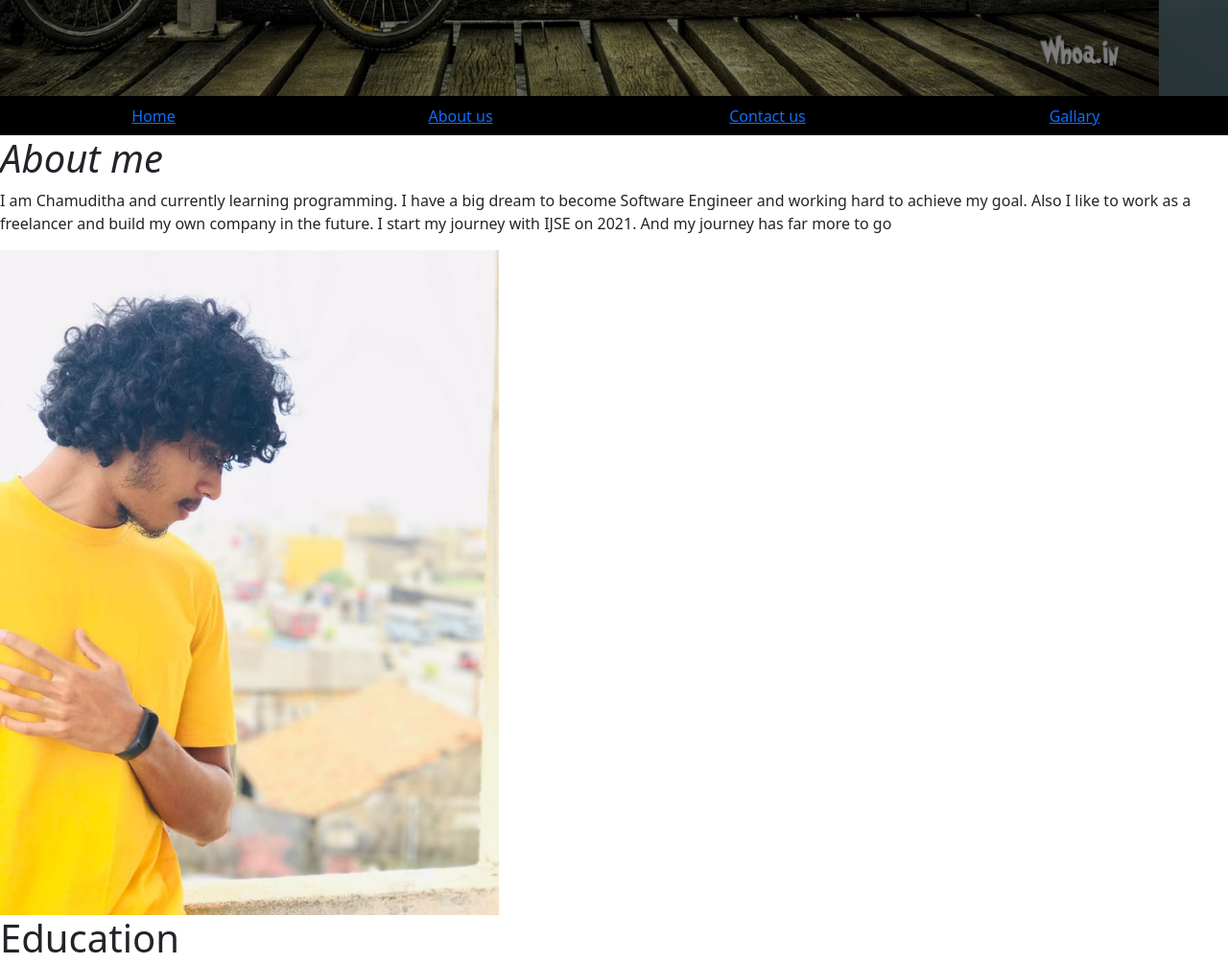
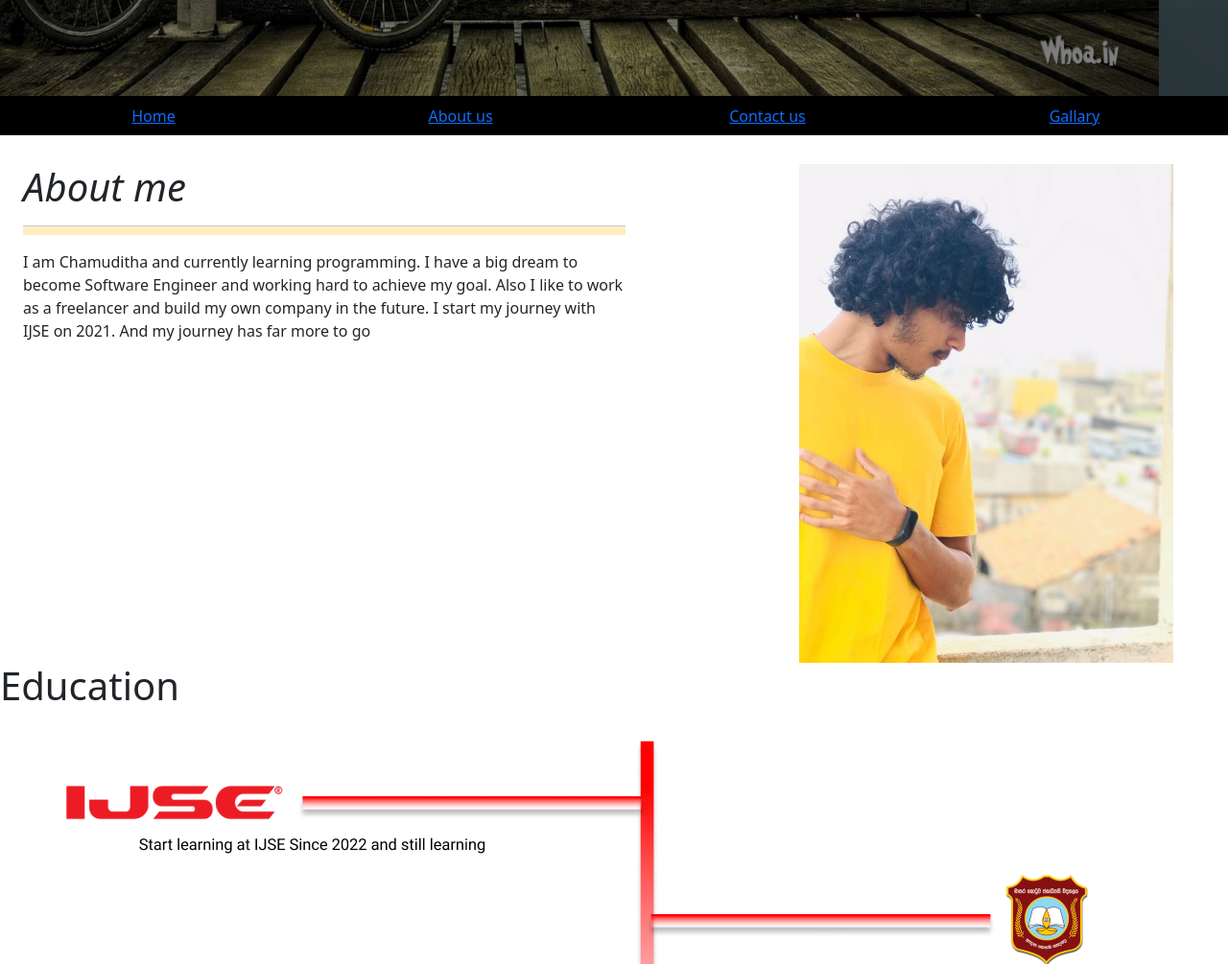
Before and after one commit to chamudithalakshan/MyPortfolio, a plain HTML site: page index.html in a window 1280 px wide. Shown: the part 700-1705 px from the top of the page at 96% size. Drawn offline with Linux system fonts and the light colour scheme.

Commit message:
aboutMeStep

```diff
--- a/index.html
+++ b/index.html
@@ -3,7 +3,7 @@
 <head>
     <meta charset="UTF-8">
     <title>My web page| My Portfolio</title>
-<!--    <base href="localhost">-->
+    <!--    <base href="localhost">-->
     <meta content="chamuditha,lakshan,wickramarathna" name="keywords">
     <meta content="this is details about chamuditha,you can see about chamuditha's info." name="description">
     <meta content="chamuditha" name="author">
@@ -13,27 +13,31 @@
     <meta content="with=device-width initial-scale=1" name="viewport">
     <!-- <meta http-equiv="refresh" content="3;https://ijse.lk"> -->
     <link href="fav icon.png" rel="icon">
-    <link rel="stylesheet" href="style/Styles.css">
+    <link href="style/Styles.css" rel="stylesheet">
     <!-- <link rel="canonical" href="ijse.lk"> -->
-    <link rel="stylesheet"href="lib/bootstrap.css">
+    <link href="lib/bootstrap.css" rel="stylesheet">
 </head>
 
 <body>
 <header>
     <div class="header_name">
-        <div class="headerFont"> Hello, I'm <span class="myName">chamuditha lakshan</span> and I'm a <br> Programmer</div>
-        <div><button class="glow-on-hover" type="button">Download resume</button></div>
+        <div class="headerFont"> Hello, I'm <span class="myName">chamuditha lakshan</span> and I'm a <br> Programmer
+        </div>
+        <div>
+            <button class="glow-on-hover" type="button">Download resume</button>
+        </div>
     </div>
-    <div id="carouselExampleSlidesOnly" class="carousel slide" data-bs-ride="carousel">
+    <div class="carousel slide" data-bs-ride="carousel" id="carouselExampleSlidesOnly">
         <div class="carousel-inner">
             <div class="carousel-item active" data-bs-interval="5000">
-                <img src="assets/carousalImg/bicycle-hd-wallpapers---background-images--cyclist-1080p-2k-4k-5k-hd-wallpapers-free-download.jpg" class="d-block  imgSize" alt="...">
+                <img alt="..."
+                     class="d-block  imgSize" src="assets/carousalImg/bicycle-hd-wallpapers---background-images--cyclist-1080p-2k-4k-5k-hd-wallpapers-free-download.jpg">
             </div>
             <div class="carousel-item" data-bs-interval="5000">
-                <img src="assets/carousalImg/Download-hd-wallpapers-1080p-screen.jpg" class="d-block imgSize" alt="...">
+                <img alt="..." class="d-block imgSize" src="assets/carousalImg/Download-hd-wallpapers-1080p-screen.jpg">
             </div>
             <div class="carousel-item" data-bs-interval="5000">
-                <img src="assets/carousalImg/pexels-pixabay-326055.jpg" class="d-block imgSize" alt="...">
+                <img alt="..." class="d-block imgSize" src="assets/carousalImg/pexels-pixabay-326055.jpg">
             </div>
         </div>
     </div>
@@ -49,23 +53,29 @@
     </section>
 
     <section>
-        <section>
-            <article>
-                <h1>
-                   <dfn id="about me"> About me </dfn>
+        <div class="aboutMe">
+            <div class="subAboutMeDIv ms-4" >
 
+                <h1 id="about me" class="abtMeTxt">
+                    About me
                 </h1>
+                <hr class="adtMeHr">
                 <p>
                     I am Chamuditha and currently learning programming.
                     I have a big dream to become Software Engineer and working hard to achieve my goal.
                     Also I like to work as a freelancer and build my own company in the future.
                     I start my journey with IJSE on 2021. And my journey has far more to go
                 </p>
-            </article>
-        </section>
-        <section>
-            <img src="assets/my%20img.jpg"width="520">
-        </section>
+
+            </div>
+            <div class="subAboutMeDIv elignProhilePic">
+                <div class="proImg">
+                    <img  src="assets/my%20img.jpg" height="520">
+                </div>
+            </div>
+        </div>
+
+
     </section>
     <section>
         <h1>Education</h1>
@@ -79,7 +89,7 @@
         <h1>Skills</h1>
     </section>
     <section>
-        <h1> <dfn id="gallery">Gallery</dfn></h1>
+        <h1><dfn id="gallery">Gallery</dfn></h1>
         <img src="assets/gallery%201.png">
         <img src="assets/gallery%202.png">
     </section>
@@ -93,7 +103,7 @@
                     <li>Home</li>
                     <li>About us</li>
                     <li>Gallary</li>
-                    <li> <dfn id="contact"> Contact </dfn></li>
+                    <li><dfn id="contact"> Contact </dfn></li>
                 </ul>
             </nav>
         </section>
--- a/style/Styles.css
+++ b/style/Styles.css
@@ -99,3 +99,37 @@
     width: 100%;
     height: 100vh;
 }
+
+.aboutMe{
+    display: flex;
+    flex-direction: row;
+    margin-top: 30px;
+}
+
+.subAboutMeDIv{
+    width: 50%;
+}
+
+.elignProhilePic{
+    display: flex;
+    justify-content: center;
+    padding-right: 5px;
+    align-items: center;
+}
+
+.proImg{
+   margin-left: 130px;
+}
+
+.abtMeTxt{
+    font-style: italic;
+}
+
+.adtMeHr{
+    background-color: #ffc107;
+    height: 10px;
+}
+::-webkit-scrollbar {
+    width: 12px;
+    display: none;
+}
```
